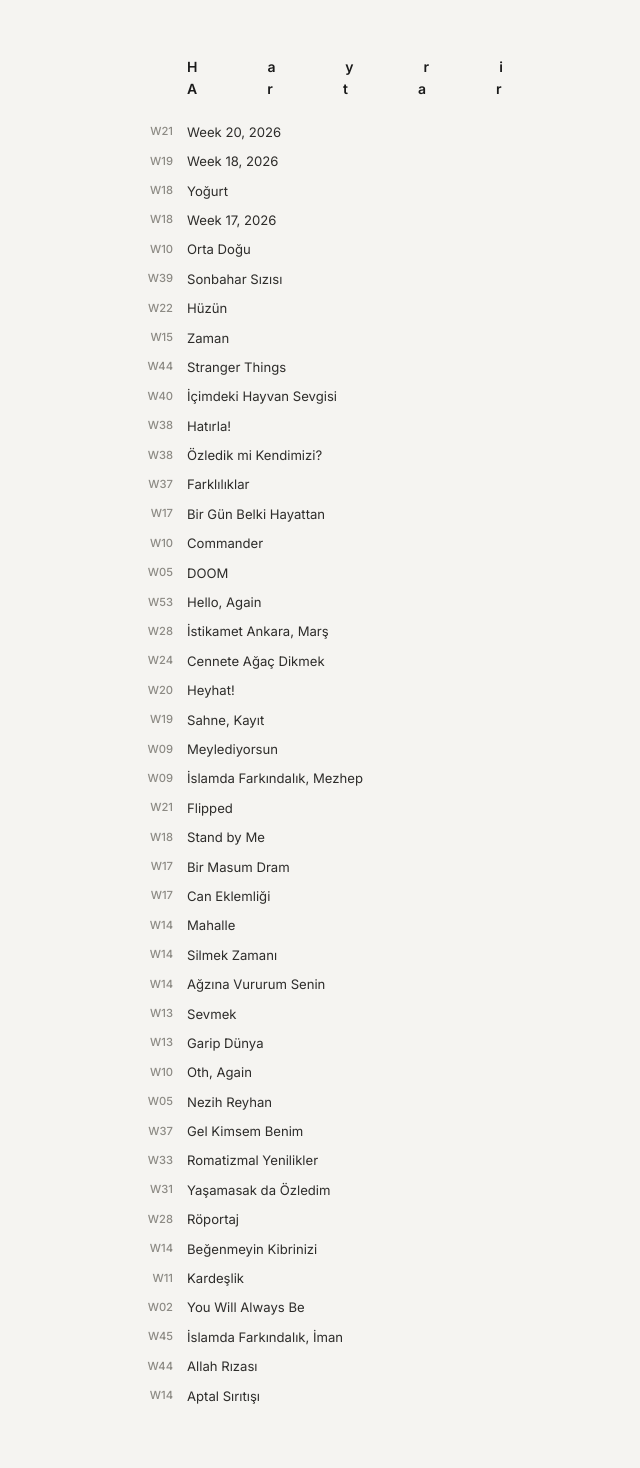
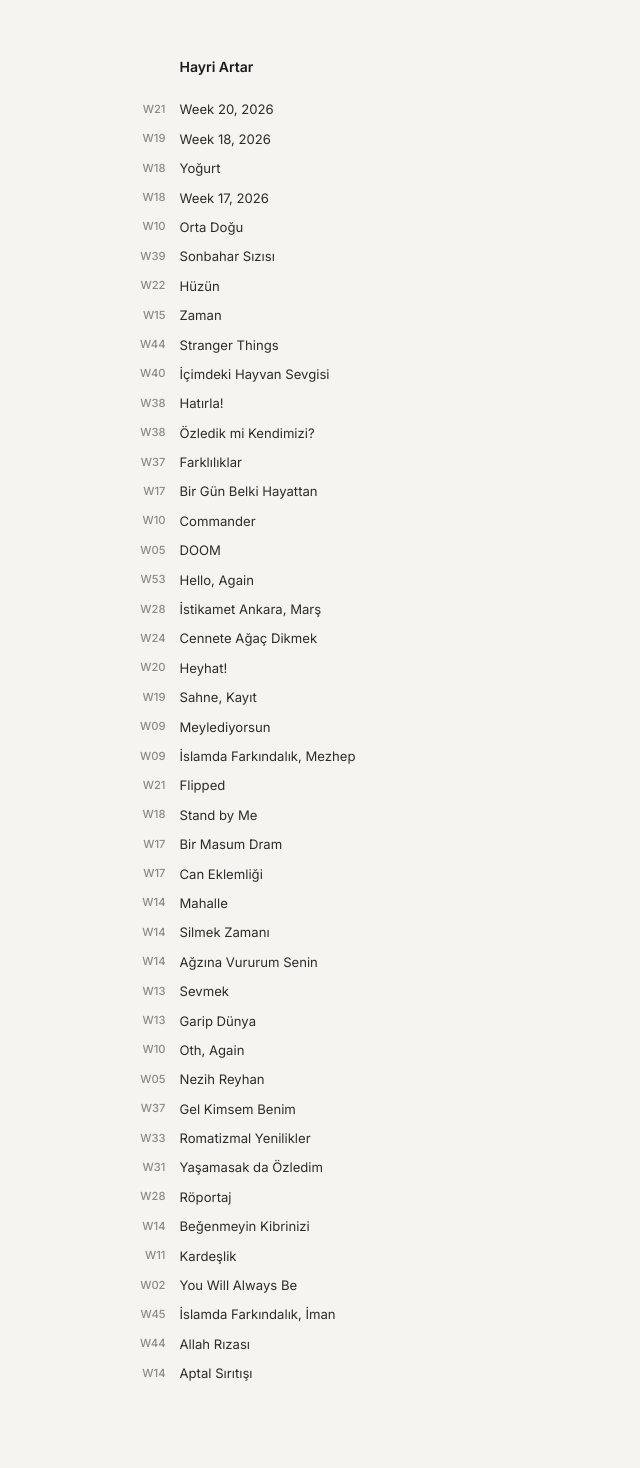
Before and after one commit to hayriartar/hayriartar.github.io, a Jekyll site: the page built from index.html, in a window 1280 px wide. Shown: the whole page, without its empty margins (253-893 px from the left). Built offline with Jekyll 4.4.1, drawn with Linux system fonts in a browser that asks for light colours; after the commit the page ends 1446 px from its top, so only the background shows below that.

Commit message:
Update CSS styles for html and h1 elements

```diff
--- a/assets/css/custom.css
+++ b/assets/css/custom.css
@@ -8,7 +8,7 @@
     font-size: 14px;
      width: 100%;
     overflow-x: hidden;
-    max-width: 100vw;
+    scrollbar-gutter: stable;
 }
 
 body {
@@ -40,7 +40,7 @@
 h1 {
     font-size: 1rem;
     font-weight: 600;
-    letter-spacing: 5.0em;
+    letter-spacing: 0em;
 }
 
 .post-list {
```
